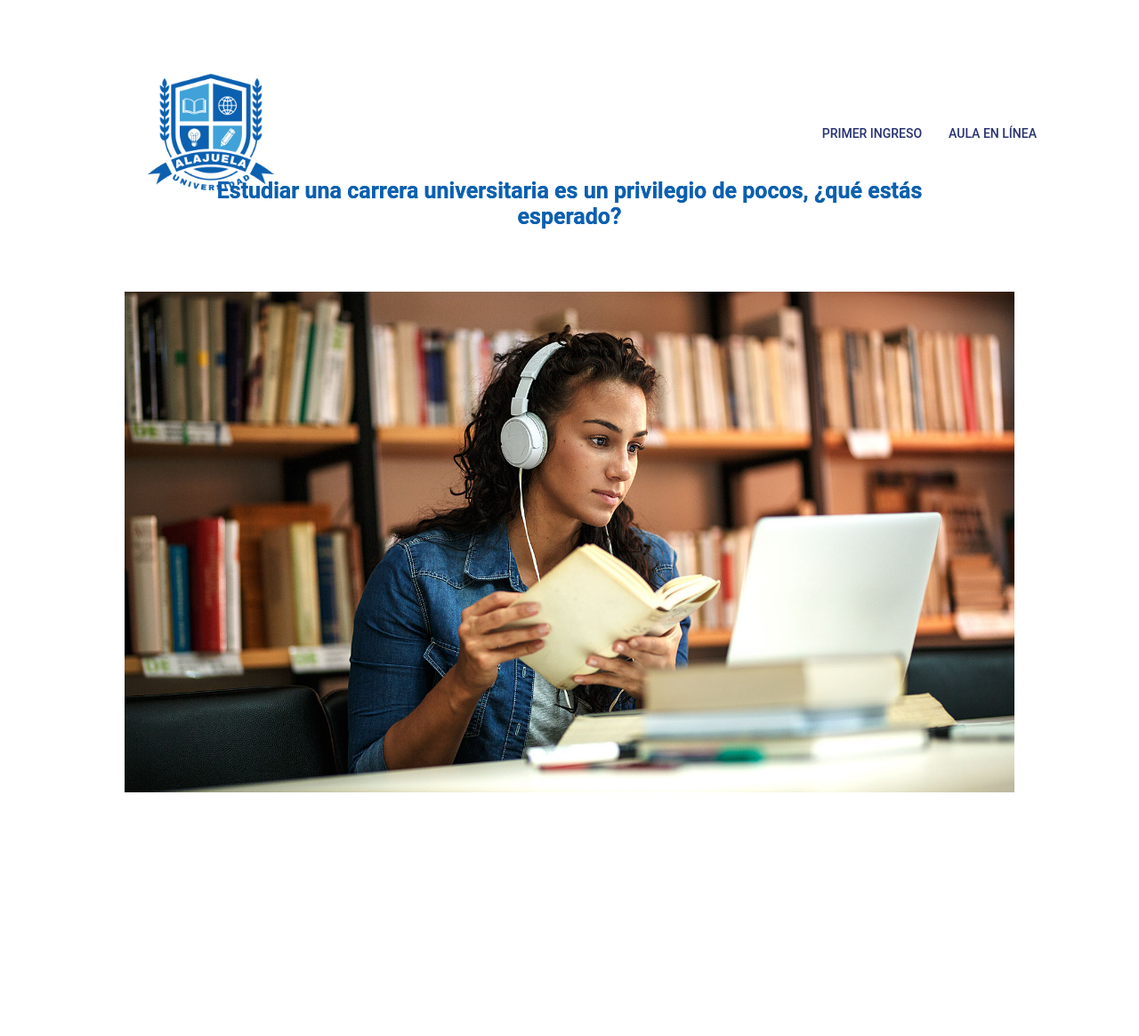
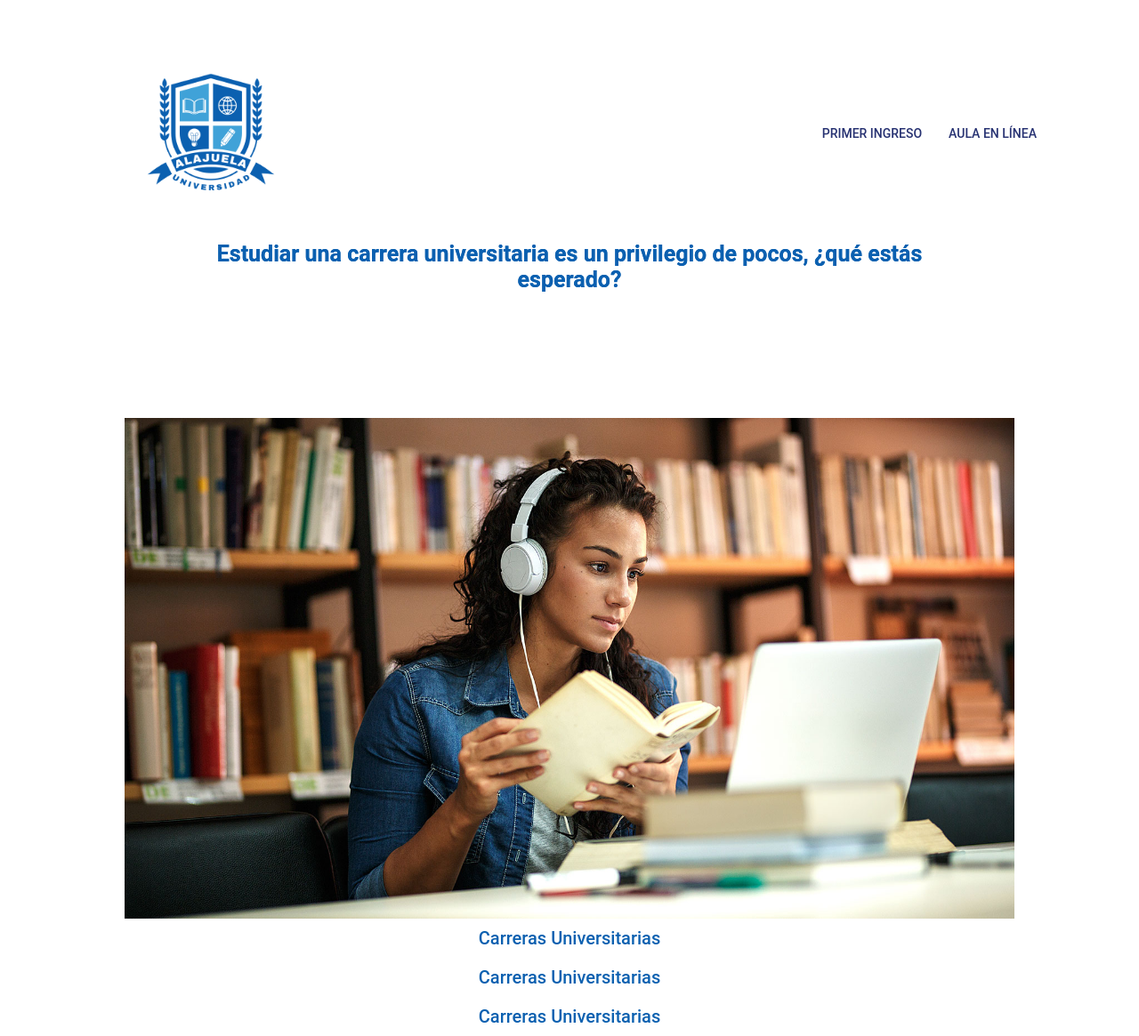
Before and after one commit to systemcrafter/proyectos_III_gen_I, a PHP site: page / in a window 1280 px wide. Shown: the whole page at 89% size. Before the commit the page ends 891 px from the top, so only its background shows below. Run offline with PHP 8.4, Linux system fonts and the light colour scheme.

Commit message:
Accordion

```diff
--- a/index.php
+++ b/index.php
@@ -11,6 +11,10 @@
         <img src="./images/online-class.jpg" alt="">
     </div>
 
+    <div class="main-accordion-container">
+    </div>
+
+
 </body>
 
 <?php require_once "./parte_inferior.php" ?>
--- a/parte_inferior.php
+++ b/parte_inferior.php
@@ -1,5 +1,4 @@
 
 
-<script src="./script/hamburger-icon.js">
-
-</script>
+<script src="./script/hamburger-icon.js"></script>
+<script src="./script/accordion.js"></script>
--- /dev/null
+++ b/script/accordion.js
@@ -0,0 +1,66 @@
+console.log("Accordion loaded");
+
+const dataAccordion = [
+    {
+        "title":"Carreras Universitarias",
+        "desc" : "Nos enfocamos en las 4 carreras más importantes del país"
+    },
+
+    {
+        "title":"Carreras Universitarias",
+        "desc" : "Nos enfocamos en las 4 carreras más importantes del país"
+    },
+
+    {
+        "title":"Carreras Universitarias",
+        "desc" : "Nos enfocamos en las 4 carreras más importantes del país"
+    }
+];
+
+(function () {
+    let Accordion = {
+        init:function () {
+            let _self = this
+            // Llamamos a las funciones
+            this.insertData(_self);
+            this.eventhandler(_self);
+        },
+
+        insertData: function (_self) {
+            dataAccordion.map (function (item,index){
+                document.querySelector('.main-accordion-container').insertAdjacentHTML('beforeend', _self.tplAccordionItem(item));
+            });
+        },
+
+        eventhandler: function (_self) {
+            let arrayRefs = document.querySelectorAll('.accordion-title');
+
+            for (let x = 0; x < arrayRefs.length; x++) {
+                arrayRefs[x].addEventListener('click', function(event){
+                    console.log('event: ',event);
+                    _self.showTab(event.target);
+                });
+            }
+        },
+
+        tplAccordionItem: function (item){
+            return (`
+                <div class='accordion-item'>
+                <div class='accordion-title'><p>${item.title}</div>
+                <div class='accordion-desc'><p>${item.desc}</div>
+                </div>
+                `);
+        },
+
+        showTab: function (refItem) {
+            let activeTab = document.querySelector('.tab-active')
+            if (activeTab) {
+                activeTab.classList.remove('tab-active')
+            }
+            console.log('Show tab: ', refItem);
+            refItem.parentElement.classList.toggle('tab-active');
+        },
+    }
+    Accordion.init();
+
+})();
--- a/styles/main.css
+++ b/styles/main.css
@@ -72,6 +72,10 @@ menu {
 .enlaces-menu-derecha:hover {
     color: #FF5733;
  }
+
+body{
+    height: 200px;
+}
 
 .titulo{
 /* background-color: aquamarine; */
@@ -166,3 +170,71 @@ menu {
     }
 
 }
+
+.main-accordion-container{
+    width: 100%;
+    /* border-bottom: 4px solid black; */
+}
+
+.accordion-item{
+    /* background-color: bisque; */
+    width: 100%;
+    display: flex;
+    flex-direction: column;
+    align-items: center;
+    justify-content: center;
+    height: auto;
+    /* border-top: 2px solid black; */
+}
+
+.accordion-item:hover{
+
+    transform: scale(1.05);
+    font-weight: bolder;
+    /* border: 3px solid black; */
+}
+
+.accordion-title{
+    width: 100%;
+    height: auto;
+    color: #0B60B0;
+    display: flex;
+    flex-direction: column;
+    align-items: center;
+    justify-content: center;
+    font-size: 20px;
+    font-weight: 500;
+    font-family: "Roboto", Sans-serif;
+    padding: 10px 0;
+}
+
+.tab-active .accordion-title {
+    font-size: 20px;
+}
+
+.accordion-desc{
+    width: 100%;
+    height: auto;
+    color: #40A2D8;
+    display: flex;
+    flex-direction: column;
+    align-items: center;
+    justify-content: center;
+    display: none;
+
+}
+
+.accordion-title .tab-active{
+    font-size: 30px;
+    pointer-events: visible;
+}
+
+.tab-active .accordion-desc{
+    color: #FF5733;
+    height: 50px;
+    display: flex;
+    flex-direction: column;
+    align-items: center;
+    justify-content: center;
+    padding: 10px 0;
+}
```
